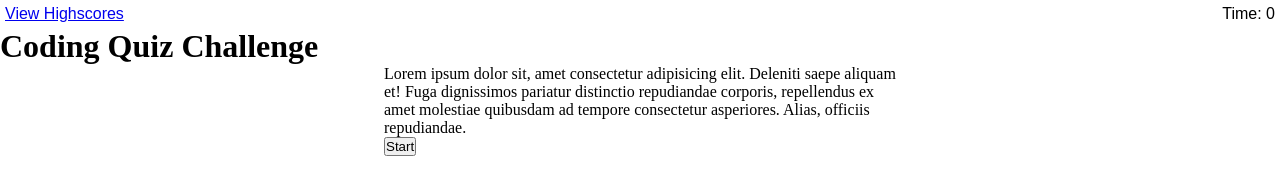
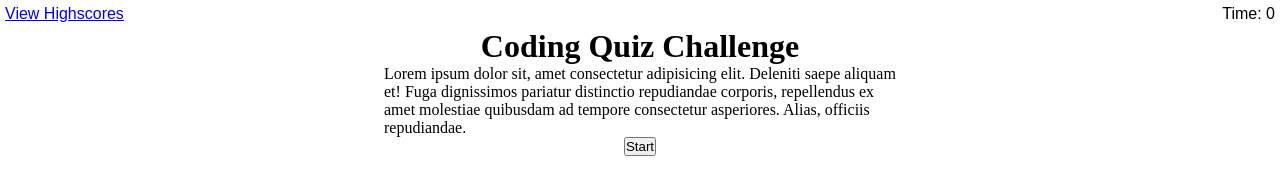
Before and after one commit to webermg/code-quiz, a plain HTML site: page index.html in a window 1280 px wide. Drawn offline with Linux system fonts and the light colour scheme.

Commit message:
added initial visibility for all elements

```diff
--- a/css/style.css
+++ b/css/style.css
@@ -14,20 +14,32 @@
 
 /* content */
 
-.content {
+main {
     width: 40%;
     margin: 0 auto;
 }
 
+.content {
+
+}
+
+.heading {
+    text-align: center;
+}
+
 .start-button-area {
-    display: box;
+    display: flex;
+    justify-content: center;
+}
+
+.score-entry {
+    display: none;
 }
 
 .buttons-area {
-    margin: 0 auto;
+
 }
 
 ul {
-    text-align: center;
     list-style: none;
 }
```
